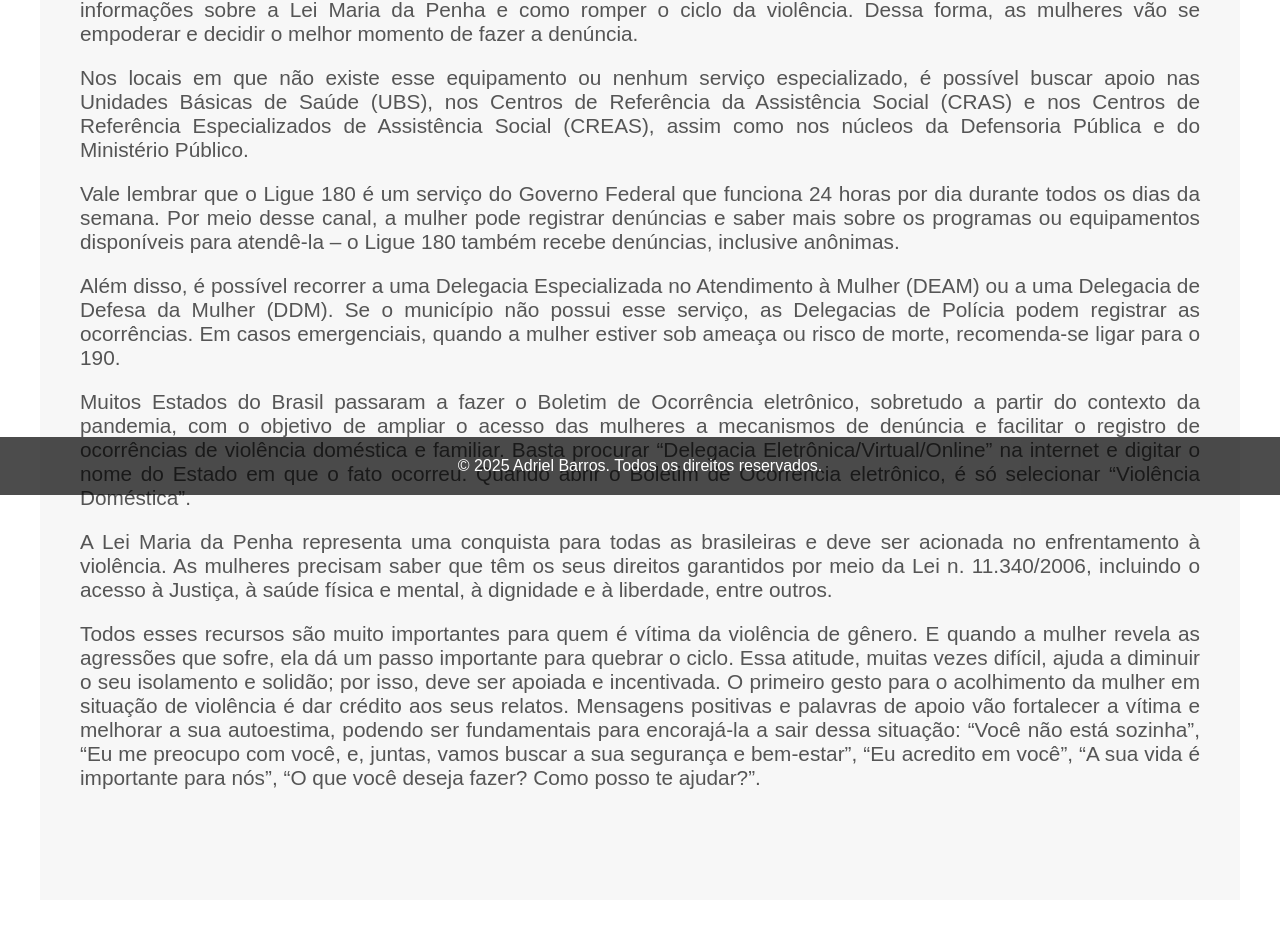
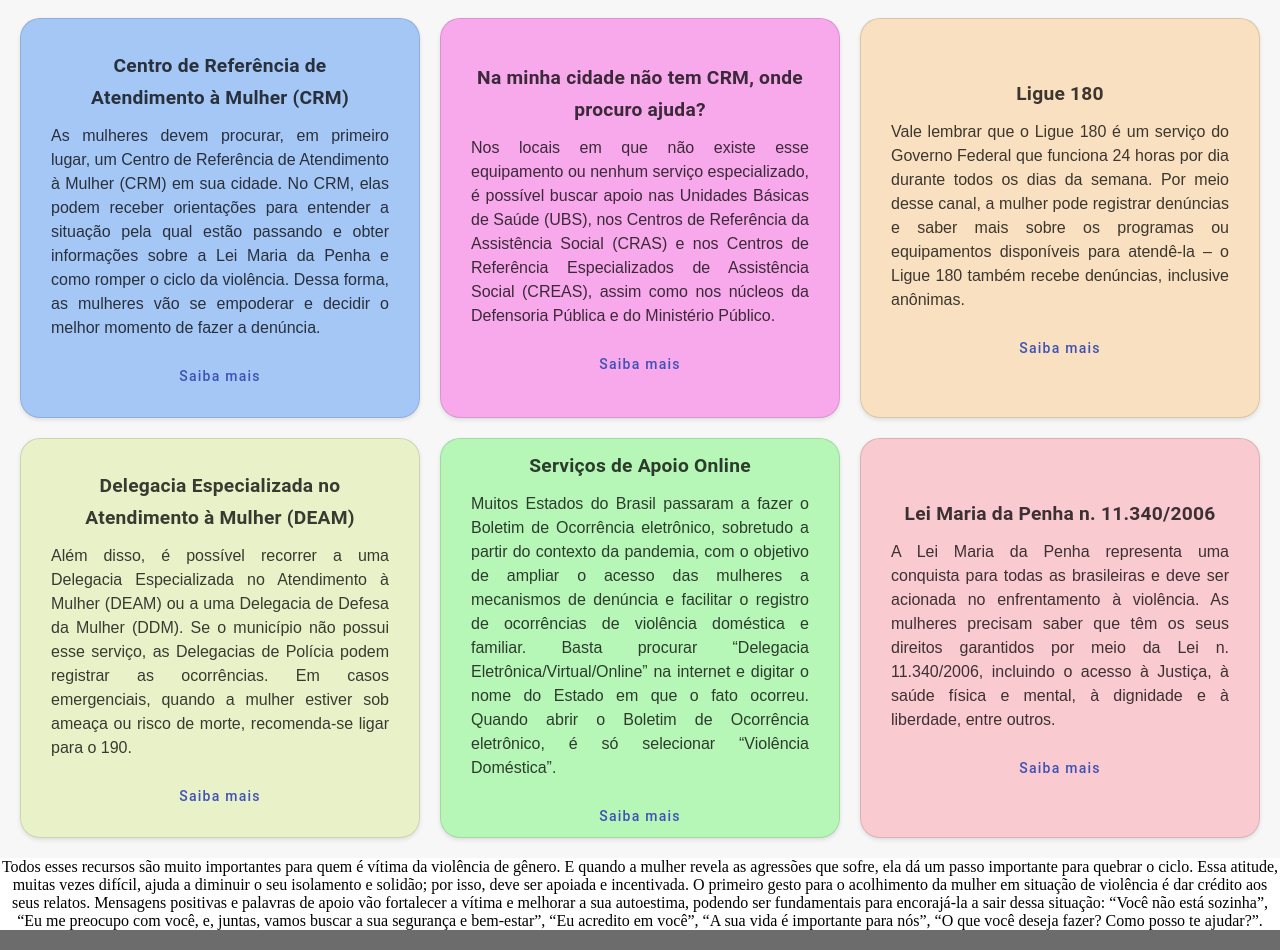
Before and after one commit to Adrielbarr0s/violencia-domestica, an Angular app: page /servicos in a window 1280 px wide. Shown: the part 305-1255 px from the top of the page. Before the commit the page ends 1205 px from the top, so only its background shows below. Built offline with nearby package versions, Linux system fonts and the light colour scheme.

Commit message:
Implementação de cards.

```diff
--- a/angular.json
+++ b/angular.json
@@ -30,7 +30,8 @@
               "src/assets"
             ],
             "styles": [
-              "src/styles.scss"
+              "src/styles.scss",
+              "node_modules/@angular/material/prebuilt-themes/indigo-pink.css" // Tema do Angular Material
             ],
             "scripts": [],
             "server": "src/main.server.ts",
--- a/package.json
+++ b/package.json
@@ -12,10 +12,12 @@
   "private": true,
   "dependencies": {
     "@angular/animations": "^19.2.4",
+    "@angular/cdk": "^19.2.8",
     "@angular/common": "^19.2.0",
     "@angular/compiler": "^19.2.0",
     "@angular/core": "^19.2.0",
     "@angular/forms": "^19.2.0",
+    "@angular/material": "^19.2.8",
     "@angular/platform-browser": "^19.2.4",
     "@angular/platform-browser-dynamic": "^19.2.0",
     "@angular/platform-server": "^19.2.0",
@@ -28,7 +30,7 @@
     "express": "^4.18.2",
     "rxjs": "~7.8.0",
     "tslib": "^2.3.0",
-    "zone.js": "~0.15.0"
+    "zone.js": "^0.15.0"
   },
   "devDependencies": {
     "@angular-devkit/build-angular": "^19.2.4",
--- a/src/app/app.component.html
+++ b/src/app/app.component.html
@@ -1,6 +1,6 @@
 <!-- Description: Home component HTML file -->
 <section class="app">
-    <header class="navbar">
+    <header class="navbar" [class.hidden]="isNavbarHidden">
         <div class="logo">
             <img src="../../../assets/images/logo.png" alt="Logo">
             <h1>Violência Doméstica</h1>
@@ -15,8 +15,8 @@
             </ul>
         </nav>
     </header>
+    <router-outlet></router-outlet>
     <footer class="footer">
         <p>&copy; 2025 Adriel Barros. Todos os direitos reservados.</p>
     </footer>
-    <router-outlet></router-outlet>
 </section>
--- a/src/app/app.component.scss
+++ b/src/app/app.component.scss
@@ -15,6 +15,13 @@
     position: fixed;
     top: 0;
     left: 0;
+    z-index: 1000;
+    box-shadow: 0 2px 4px rgba(0, 0, 0, 0.1);
+    transition: transform 0.3s ease-in-out;
+}
+
+.navbar.hidden {
+    transform: translateY(-100%); // Esconde a navbar ao rolar para baixo
 }
 
 .logo {
@@ -93,14 +100,14 @@ nav ul li a:hover {
 }
 
 .footer {
-    background-color: rgb(0, 0, 0, 0.7);
+    background-color: rgba(0, 0, 0, 0.577);
     color: white;
     text-align: center;
     padding: 20px;
-    position: fixed;
-    bottom: 0;
-    left: 0;
+    position: relative; // Alterado de fixed para relative
     width: 100%;
+    z-index: 1000;
+    margin-top: 50px; // Adicionado espaçamento acima do footer
 }
 
 .footer p {
@@ -109,3 +116,10 @@ nav ul li a:hover {
     font-family: Arial, Helvetica, sans-serif;
     color: white;
 }
+
+.container {
+    display: flex;
+    justify-content: space-between;
+    align-items: center;
+    padding: 10px 20px;
+}
--- a/src/app/component/servicos/servicos.component.html
+++ b/src/app/component/servicos/servicos.component.html
@@ -1,12 +1,82 @@
 <section class="servicos">
-    <div class="container">
+    <div class="titulo">
         <h1>Como buscar ajuda?</h1>
+        <h2>Serviços de apoio</h2>
+    </div>
+    <div class="card-container">
+        <mat-card appearance="outlined" class="card" style="background-color: #86b5f6b8;">
+            <mat-card-header>
+                <mat-card-title>Centro de Referência de Atendimento à Mulher (CRM)</mat-card-title>
+            </mat-card-header>
+            <mat-card-content>
                 <p>As mulheres devem procurar, em primeiro lugar, um Centro de Referência de Atendimento à Mulher (CRM) em sua cidade. No CRM, elas podem receber orientações para entender a situação pela qual estão passando e obter informações sobre a Lei Maria da Penha e como romper o ciclo da violência. Dessa forma, as mulheres vão se empoderar e decidir o melhor momento de fazer a denúncia.</p>
+            </mat-card-content>
+            <mat-card-actions>
+                <button mat-button color="primary" routerLink="/contato">Saiba mais</button>
+            </mat-card-actions>
+        </mat-card>
+
+        <mat-card appearance="outlined" class="card" style="background-color: #f686e5b0;">
+            <mat-card-header>
+                <mat-card-title>Na minha cidade não tem CRM, onde procuro ajuda?</mat-card-title>
+            </mat-card-header>
+            <mat-card-content>
                 <p>Nos locais em que não existe esse equipamento ou nenhum serviço especializado, é possível buscar apoio nas Unidades Básicas de Saúde (UBS), nos Centros de Referência da Assistência Social (CRAS) e nos Centros de Referência Especializados de Assistência Social (CREAS), assim como nos núcleos da Defensoria Pública e do Ministério Público.</p>
+            </mat-card-content>
+            <mat-card-actions>
+                <button mat-button color="primary" routerLink="/contato">Saiba mais</button>
+            </mat-card-actions>
+        </mat-card>
+
+        <mat-card appearance="outlined" class="card" style="background-color: rgba(250, 211, 161, 0.63);">
+            <mat-card-header>
+                <mat-card-title>Ligue 180</mat-card-title>
+            </mat-card-header>
+            <mat-card-content>
                 <p>Vale lembrar que o Ligue 180 é um serviço do Governo Federal que funciona 24 horas por dia durante todos os dias da semana. Por meio desse canal, a mulher pode registrar denúncias e saber mais sobre os programas ou equipamentos disponíveis para atendê-la – o Ligue 180 também recebe denúncias, inclusive anônimas.</p>
+            </mat-card-content>
+            <mat-card-actions>
+                <button mat-button color="primary" routerLink="/contato">Saiba mais</button>
+            </mat-card-actions>
+        </mat-card>
+
+        <mat-card appearance="outlined" class="card" style="background-color: rgba(228, 239, 184, 0.729);">
+            <mat-card-header>
+                <mat-card-title>Delegacia Especializada no Atendimento à Mulher (DEAM)</mat-card-title>
+            </mat-card-header>
+            <mat-card-content>
                 <p>Além disso, é possível recorrer a uma Delegacia Especializada no Atendimento à Mulher (DEAM) ou a uma Delegacia de Defesa da Mulher (DDM). Se o município não possui esse serviço, as Delegacias de Polícia podem registrar as ocorrências. Em casos emergenciais, quando a mulher estiver sob ameaça ou risco de morte, recomenda-se ligar para o 190.</p>
+            </mat-card-content>
+            <mat-card-actions>
+                <button mat-button color="primary" routerLink="/contato">Saiba mais</button>
+            </mat-card-actions>
+        </mat-card>
+
+        <mat-card appearance="outlined" class="card" style="background-color: #86f68893;">
+            <mat-card-header>
+                <mat-card-title>Serviços de Apoio Online</mat-card-title>
+            </mat-card-header>
+            <mat-card-content>
                 <p>Muitos Estados do Brasil passaram a fazer o Boletim de Ocorrência eletrônico, sobretudo a partir do contexto da pandemia, com o objetivo de ampliar o acesso das mulheres a mecanismos de denúncia e facilitar o registro de ocorrências de violência doméstica e familiar. Basta procurar “Delegacia Eletrônica/Virtual/Online” na internet e digitar o nome do Estado em que o fato ocorreu. Quando abrir o Boletim de Ocorrência eletrônico, é só selecionar “Violência Doméstica”.</p>
+            </mat-card-content>
+            <mat-card-actions>
+                <button mat-button color="primary" routerLink="/contato">Saiba mais</button>
+            </mat-card-actions>
+        </mat-card>
+
+        <mat-card appearance="outlined" class="card" style="background-color: rgba(250, 167, 175, 0.564);">
+            <mat-card-header>
+                <mat-card-title> Lei Maria da Penha n. 11.340/2006</mat-card-title>
+            </mat-card-header>
+            <mat-card-content>
                 <p>A Lei Maria da Penha representa uma conquista para todas as brasileiras e deve ser acionada no enfrentamento à violência. As mulheres precisam saber que têm os seus direitos garantidos por meio da Lei n. 11.340/2006, incluindo o acesso à Justiça, à saúde física e mental, à dignidade e à liberdade, entre outros.</p>
+            </mat-card-content>
+            <mat-card-actions>
+                <button mat-button color="primary" routerLink="/contato">Saiba mais</button>
+            </mat-card-actions>
+        </mat-card>
+    </div>
+    <div>
         <p>Todos esses recursos são muito importantes para quem é vítima da violência de gênero. E quando a mulher revela as agressões que sofre, ela dá um passo importante para quebrar o ciclo. Essa atitude, muitas vezes difícil, ajuda a diminuir o seu isolamento e solidão; por isso, deve ser apoiada e incentivada. O primeiro gesto para o acolhimento da mulher em situação de violência é dar crédito aos seus relatos. Mensagens positivas e palavras de apoio vão fortalecer a vítima e melhorar a sua autoestima, podendo ser fundamentais para encorajá-la a sair dessa situação: “Você não está sozinha”, “Eu me preocupo com você, e, juntas, vamos buscar a sua segurança e bem-estar”, “Eu acredito em você”, “A sua vida é importante para nós”, “O que você deseja fazer? Como posso te ajudar?”.</p>
     </div>
 </section>
--- a/src/app/component/servicos/servicos.component.scss
+++ b/src/app/component/servicos/servicos.component.scss
@@ -1,4 +1,3 @@
-
 * {
     margin: 0 !important;
     padding: 0;
@@ -13,44 +12,73 @@ section {
     align-items: center;
 }
 
-.sobre {
+.servicos {
     width: 100%;
     background-color: white;
     text-align: center;
     align-items: center;
 }
 
-.container {
-    padding: 40px;
-    padding-bottom: 90px;
-    max-width: 1200px;
+.titulo {
+    width: 100%;
     background-color: #f7f7f7;
-    text-align: center;
-}
-
-.servicos h1{
-    padding-top: 140px;
-    padding-bottom: 30px;
-    font-size: 2.5em;
+    max-width: 1300px;
+    padding-top: 180px;
     font-family: Arial, Helvetica, sans-serif;
     text-align: center;
     color: rgba(0, 0, 0, 0.76);
 }
 
-.servicos h2 {
-    padding: 30px;
+.servicos h1{
     font-size: 2.5em;
-    font-family: Arial, Helvetica, sans-serif;
-    text-align: center;
-    color: rgba(0, 0, 0, 0.76);
+    padding-bottom: 10px;
 }
 
-.servicos p {
-    padding-bottom: 20px;
-    font-family: Arial, Helvetica, sans-serif;
-    font-size: 1.3em;
-    color: #555;
-    text-align: justify;
-    font-weight: 400;
-    margin: 20px 0;
+.servicos h2 {
+    font-size: 1.5em;
+    padding-bottom: 40px;
 }
+
+.card-container {
+    display: flex;
+    flex-wrap: wrap;
+    justify-content: center;
+    align-items: center;
+    padding: 20px;
+    gap: 20px;
+    max-width: 1300px;
+    background-color: #f7f7f7;
+}
+
+.card {
+    z-index: 1; // Garante que os cards fiquem abaixo da navbar
+    max-width: 400px;
+    height: 400px;
+    background-color: white;
+    border-radius: 20px;
+    box-shadow: 0 2px 4px rgba(0, 0, 0, 0.1);
+    display: flex;
+    justify-content: center;
+    align-items: center;
+    text-align: center;
+    margin: 16px;
+    padding: 20px;
+    font-family: Arial, Helvetica, sans-serif; // Define a fonte do texto
+    color: rgba(0, 0, 0, 0.76); // Define a cor do texto
+    transition: transform 0.3s ease-in-out; // Adiciona uma transição suave ao transformar o card
+    cursor: pointer; // Define o cursor como "pointer" ao passar o mouse    position: relative; // Necessário para efeitos de sombra ou elementos posicionados    overflow: hidden; // Esconde conteúdo que ultrapassa os limites do card    border: 1px solid #ccc; // Adiciona uma borda cinza clara ao card}
+}
+
+mat-card-content {
+    font-size: 1em; // Tamanho do texto dentro do card
+    line-height: 1.5; // Altura da linha para melhorar a legibilidade
+    text-align: justify; // Alinha o texto para justificar
+    padding: 10px; // Espaçamento interno para o texto
+}
+
+mat-card-title {
+    font-size: 1.2em; // Tamanho do título do card
+    font-weight: bold; // Deixa o título em negrito
+    margin-bottom: 10px; // Espaçamento abaixo do título
+    text-align: center; // Centraliza o título
+}
--- a/src/index.html
+++ b/src/index.html
@@ -8,6 +8,6 @@
   <link rel="icon" type="image/x-icon" href="favicon.ico">
 </head>
 <body>
-  <app-root></app-root>
+    <app-root></app-root>
 </body>
 </html>
--- a/src/main.ts
+++ b/src/main.ts
@@ -1,10 +1,12 @@
 import { bootstrapApplication } from '@angular/platform-browser';
 import { AppComponent } from './app/app.component';
 import { provideRouter } from '@angular/router';
+import { provideAnimations } from '@angular/platform-browser/animations';
 import { routes } from './app/app.routes';
 
 bootstrapApplication(AppComponent, {
   providers: [
-    provideRouter(routes)
+    provideRouter(routes),
+    provideAnimations() // Suporte a animações
   ]
 }).catch((err) => console.error(err));
```
Also changed, not shown: src/app/app.component.ts (+23 -3 lines), src/app/component/servicos/servicos.component.ts (+5 -2 lines), 1 other file (tests, documents, lock files or other folders). Lines whose indentation alone changed are shown as unchanged.
